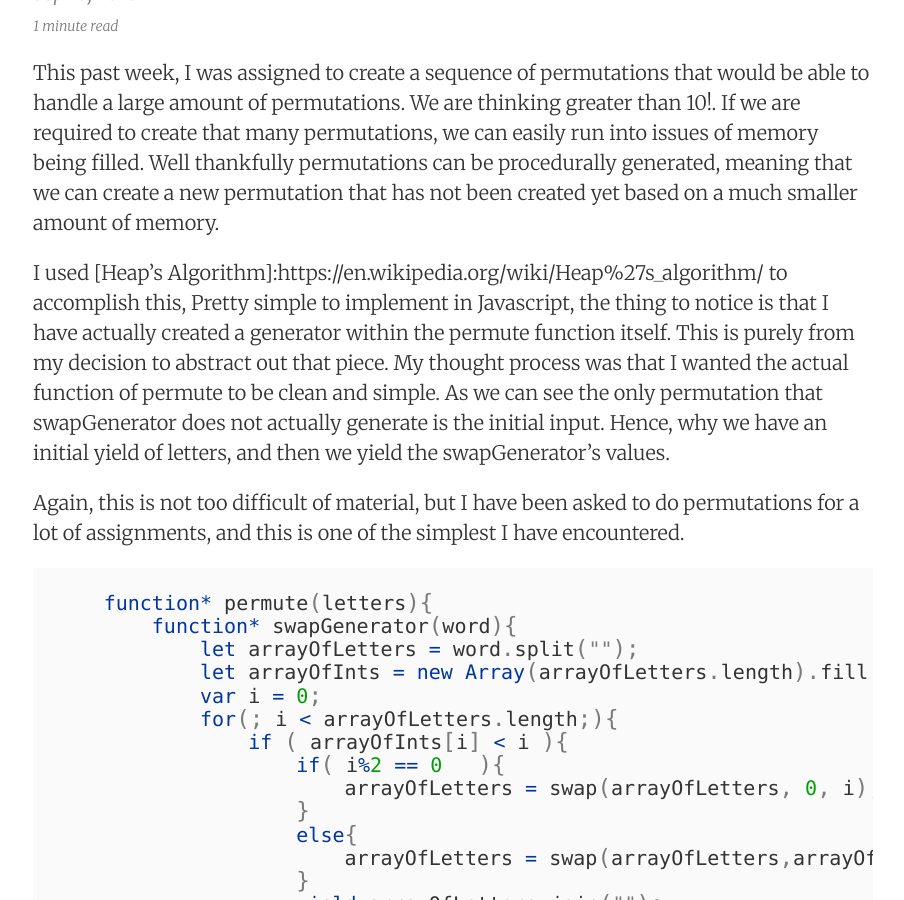
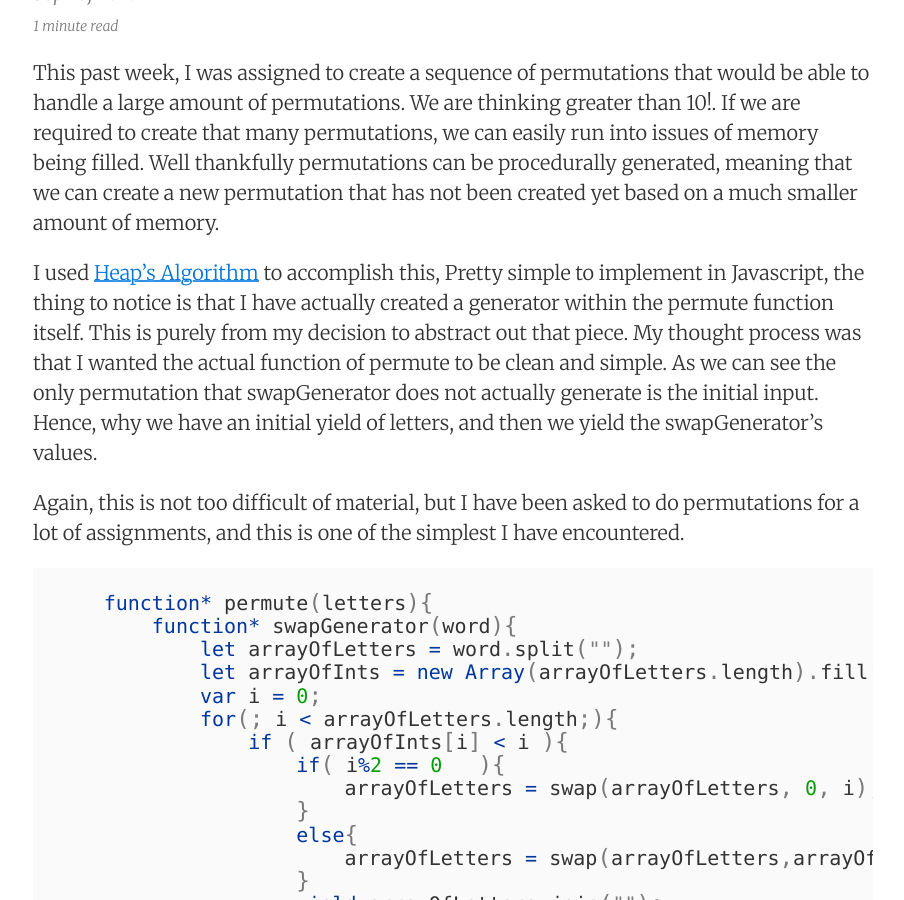
Before and after one commit to cbusenbu/cbusenbu.github.io, a Jekyll site: the page built from _posts/2016-09-16-Permutation-Generator-Javascript.md, in a window 1280 px wide and 900 px high, scrolled down 369 px. Shown: the whole window, without its empty margins (187-1091 px from the left). Built offline with Jekyll 4.4.1, drawn with Linux system fonts in a browser that asks for light colours; comment, search, counter and statistics services are not loaded.

Commit message:
changed href in generators

```diff
--- a/_posts/2016-09-16-Permutation-Generator-Javascript.md
+++ b/_posts/2016-09-16-Permutation-Generator-Javascript.md
@@ -12,7 +12,7 @@ to create that many permutations, we can easily run into issues of memory being
 Well thankfully permutations can be procedurally generated, meaning that we can create a new
 permutation that has not been created yet based on a much smaller amount of memory.
 
-I used [Heap's Algorithm]:https://en.wikipedia.org/wiki/Heap%27s_algorithm/  to accomplish this,
+I used [Heap's Algorithm](https://en.wikipedia.org/wiki/Heap%27s_algorithm/)  to accomplish this,
 Pretty simple to implement in Javascript, the thing to notice is that I have actually created a generator
 within the permute function itself. This is purely from my decision to abstract out that piece.
 My thought process was that I wanted the actual function of permute to be clean and simple. As we
```
